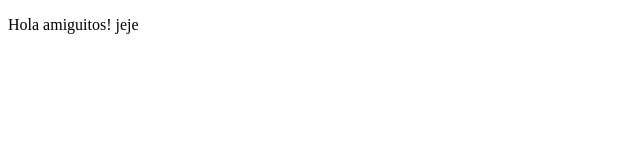
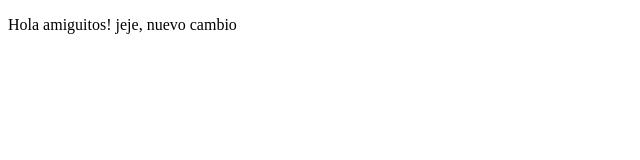
Before and after one commit to aoviedogh/proyectoDemo, a plain HTML site: page index.html in a window 1280 px wide. Shown: the whole page, without its empty margins (0-640 px from the left). Drawn offline with Linux system fonts and the light colour scheme.

Commit message:
otro cambio mas

```diff
--- a/index.html
+++ b/index.html
@@ -8,7 +8,7 @@
 </head>
 <body>
     <p>
-        Hola amiguitos! jeje
+        Hola amiguitos! jeje, nuevo cambio
     </p>
 </body>
 </html>
```
